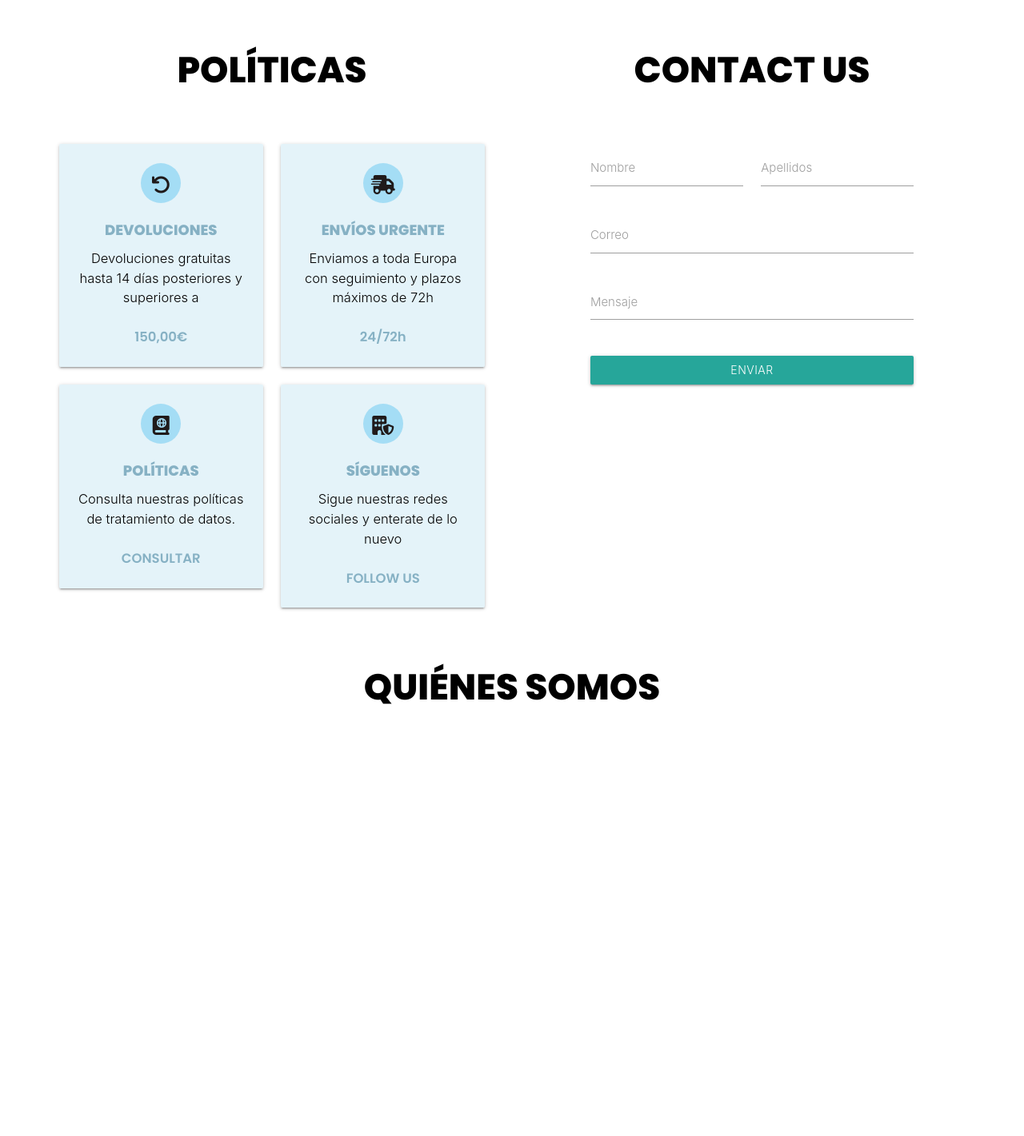
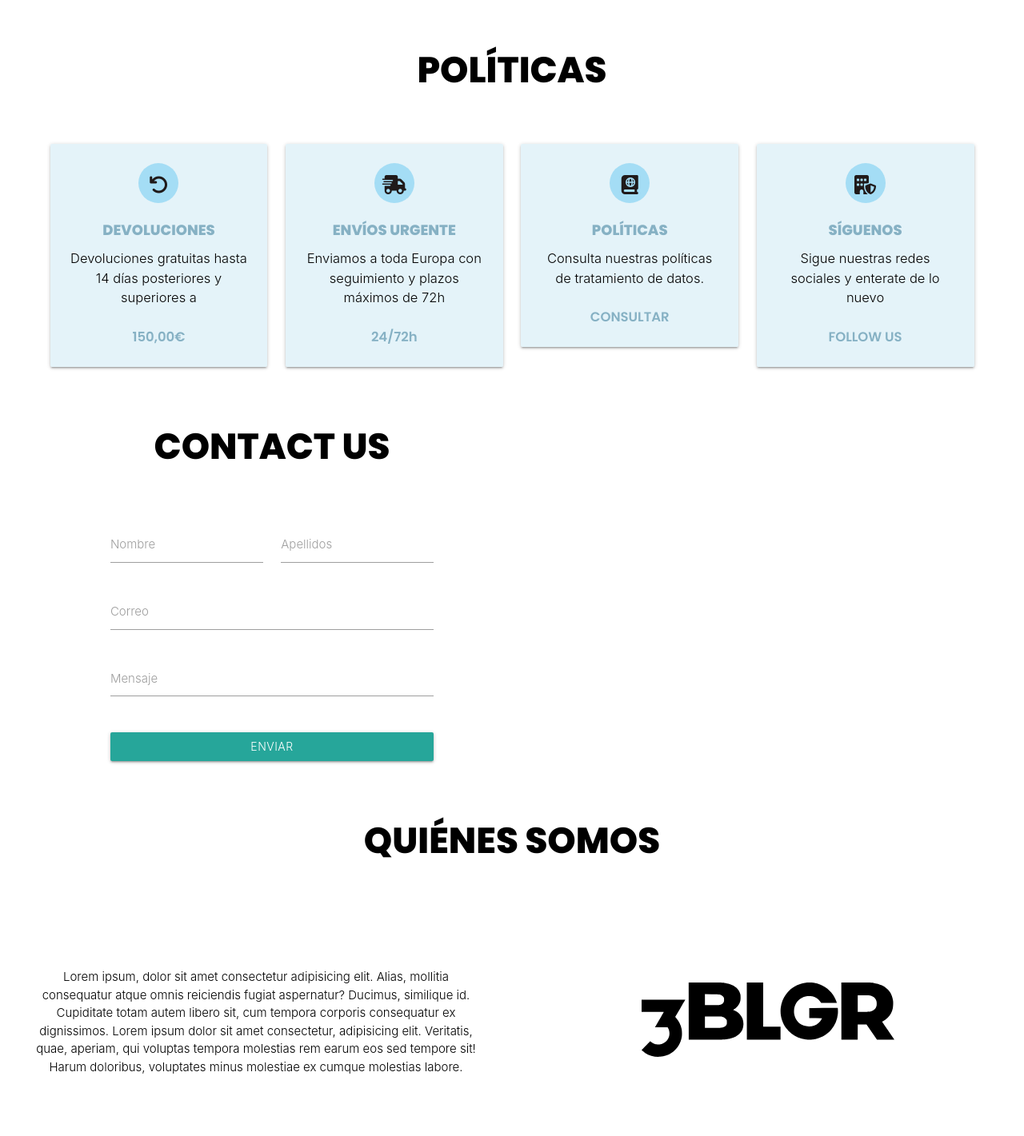
Before and after one commit to rnevesphp/3blgr, a plain HTML site: page index.html in a window 1280 px wide. Shown: the part 3751-5172 px from the top of the page at 80% size. Before the commit the page ends 4696 px from the top, so only its background shows below. Drawn offline with nearby package versions, Linux system fonts and the light colour scheme.

Commit message:
:ok_hand:

```diff
--- a/index.css
+++ b/index.css
@@ -63,20 +63,30 @@ main section {
   justify-content: center;
 }
 
-/* valid color */
+/* /* valid color
 .input-field input[type=text].valid {
   border-bottom: 1px solid #7bf879;
   box-shadow: 0 1px 0 0 #20ef1c;
 }
-
+ */
 /* invalid color */
 .input-field input[type=text].invalid {
   border-bottom: 1px solid #fc2d2d;
   box-shadow: 0 1px 0 0 #fc2d2d;
 }
 
+.input-field input[type=text]:focus {
+  border-bottom: 1px solid #66ff01;
+  box-shadow: 0 1px 0 0 #66ff01;
+}
 
+.material-tooltip {
+  background-color: #3f8d0b;
+}
 
+.material-tooltip .tooltip-content {
+  color: #fff;
+}
 /*==========================minhas classes===============================*/
 
 /*==========================HEADER===============================*/
@@ -130,7 +140,7 @@ header .actions ul i {
 /*icones açoes hover*/
 header .actions ul i:hover {
   transition: color 0.5s;
-  color: #3f8d0b;
+  color: #285907;
 }
 
 /*==========================HEADER===============================*/
--- a/index.html
+++ b/index.html
@@ -41,7 +41,7 @@
                     <ul class="row right">
                         <li class="col s3">
                             <i data-position="bottom" data-tooltip="BUSCAR"
-                                class="tooltipped fa-solid  fa-magnifying-glass"></i>
+                           class="tooltipped fa-solid fa-magnifying-glass"></i>
                         </li>
                         <li class="col s3">
                             <i class="fa-solid fa-globe"></i>
@@ -197,15 +197,15 @@
 
             <section class="s-policies">
 
-                <div class="row col s12 m12 l6">
+
                     <div class="row s12 m12 l12 title-section policy-title">
                         <div class="col s12 m12 l12 v-align-center">
                             <h1 id="policies">POLÍTICAS</h1>
                         </div>
                     </div>
 
-                    <div class="row col s12 m12 l12">
-                        <div class="col s12 m6 l6 card-box-p">
+                    <div class="col s12 m12 l12">
+                        <div class="col s12 m6 l3 card-box-p">
                             <div class="card ">
                                 <div class="card-content">
                                     <span class="row v-align-center">
@@ -223,7 +223,7 @@
                             </div>
                         </div>
 
-                        <div class="col s12 m6 l6 card-box-p">
+                        <div class="col s12 m6 l3 card-box-p">
                             <div class="card ">
                                 <div class="card-content">
                                     <span class="row v-align-center">
@@ -242,7 +242,7 @@
                             </div>
                         </div>
 
-                        <div class="col s12 m6 l6 card-box-p">
+                        <div class="col s12 m6 l3 card-box-p">
                             <div class="card ">
                                 <div class="card-content">
                                     <span class="row v-align-center">
@@ -263,7 +263,7 @@
                             </div>
                         </div>
 
-                        <div class="col s12 m6 l6 card-box-p">
+                        <div class="col s12 m6 l3 card-box-p">
                             <div class="card ">
                                 <div class="card-content">
                                     <span class="row v-align-center">
@@ -283,7 +283,7 @@
                                 </div>
                             </div>
                         </div>
-                    </div>
+
                 </div>
             </section>
 
@@ -331,7 +331,7 @@
                 </div>
             </section>
 
-            <section class="s-about">
+         <!--    <section class="s-about">
                 <div class="row">
                     <div class="row title-section">
                         <div class="col s12 m12 v-align-center">
@@ -339,6 +339,37 @@
                         </div>
                     </div>
                 </div>
+            </section> -->
+
+            <section class="row s-presentation">
+
+
+                <div class=" row title-section">
+                    <div class="col s12 m12 v-align-center">
+                        <h1 id="presentation">QUIÉNES SOMOS</h1>
+                    </div>
+                </div>
+
+                <div class="info-presentation">
+
+                    <div class="center text-presentation col s12 m6 l6">
+                        <span>Lorem ipsum, dolor sit amet consectetur adipisicing elit. Alias, mollitia
+                            consequatur atque omnis reiciendis fugiat aspernatur? Ducimus, similique id.
+                            Cupiditate totam autem libero sit, cum tempora corporis consequatur ex dignissimos.
+                            Lorem ipsum dolor sit amet consectetur, adipisicing elit. Veritatis, quae, aperiam,
+                            qui voluptas tempora molestias rem earum eos sed tempore sit! Harum doloribus,
+                            voluptates minus molestiae ex cumque molestias labore.</span>
+                    </div>
+
+
+                    <div class="logo center-align col s12 m6 l6">
+                        <div class="image-logo">
+                            <img src="/src/3blgr-logo_1.svg" height="93.5" width="316" alt="" />
+                        </div>
+                    </div>
+                </div>
+
+
             </section>
 
         </main>
```
